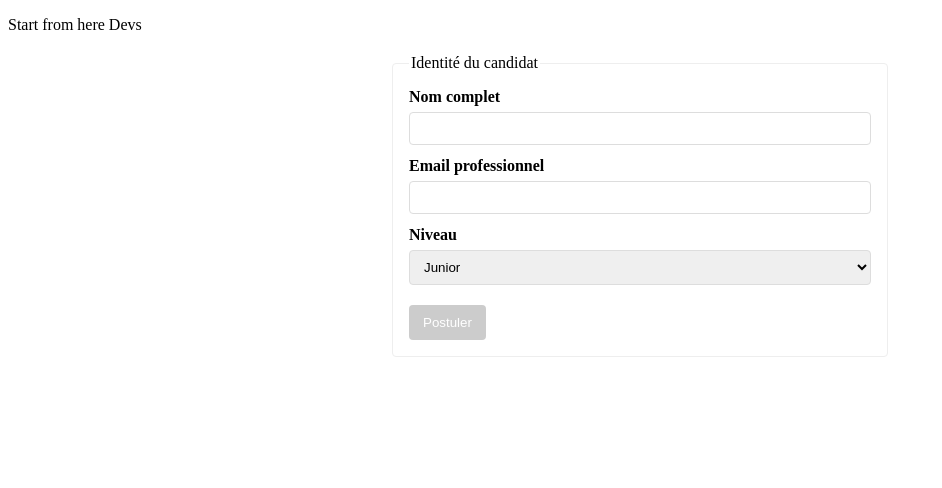
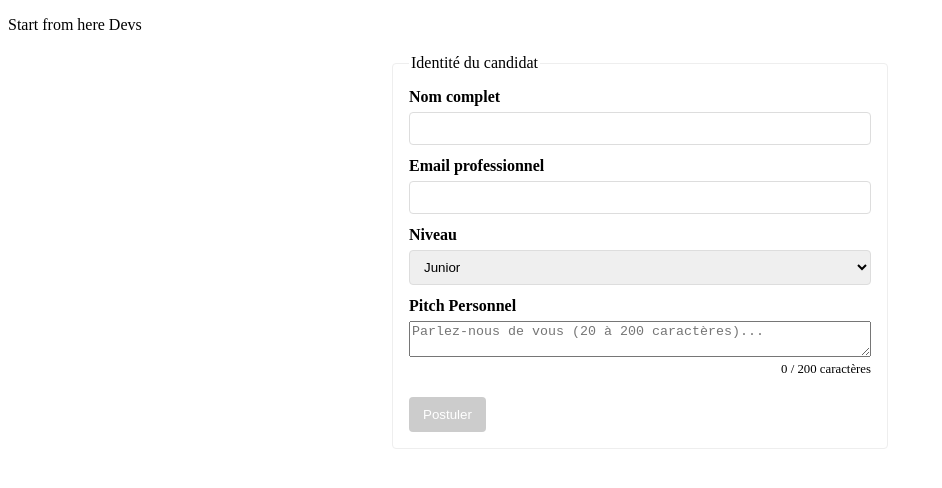
Before and after one commit to Must01/Atelier-Finale-N-4, an Angular app: page / in a window 1280 px wide. Shown: the top 488 px of the page, without its empty margins (0-942 px from the left). Built offline with nearby package versions, Linux system fonts and the light colour scheme.

Commit message:
Bio done

```diff
--- a/src/app/components/candidate-form/candidate-form.component.html
+++ b/src/app/components/candidate-form/candidate-form.component.html
@@ -3,9 +3,7 @@
   (ngSubmit)="onSubmit(candidateForm)"
   novalidate
   class="candidate-container"
-  [class.form-invalid]="
-    candidateForm.invalid && (candidateForm.touched || candidateForm.dirty)
-  "
+  [class.form-invalid]="candidateForm.invalid && (candidateForm.touched || candidateForm.dirty)"
 >
   <fieldset class="card">
     <legend>Identité du candidat</legend>
@@ -22,7 +20,7 @@
         minlength="5"
         [ngClass]="{
           valid: name.valid && name.dirty,
-          invalid: name.invalid && name.dirty,
+          invalid: name.invalid && name.dirty
         }"
       />
       <div class="errors" *ngIf="name.dirty && name.invalid">
@@ -43,7 +41,7 @@
         email
         [ngClass]="{
           valid: email.valid && email.dirty,
-          invalid: email.invalid && email.dirty,
+          invalid: email.invalid && email.dirty
         }"
       />
       <div class="errors" *ngIf="email.dirty && email.invalid">
@@ -62,7 +60,7 @@
         required
         [ngClass]="{
           valid: level.valid && level.dirty,
-          invalid: level.invalid && level.dirty,
+          invalid: level.invalid && level.dirty
         }"
       >
         <option value="Junior">Junior</option>
@@ -74,6 +72,32 @@
       </div>
     </div>
 
+    <div class="form-group">
+      <label for="bio">Pitch Personnel</label>
+      <textarea
+        id="bio"
+        name="bio"
+        [(ngModel)]="candidate.bio"
+        #bio="ngModel"
+        required
+        minlength="20"
+        maxlength="200"
+        placeholder="Parlez-nous de vous (20 à 200 caractères)..."
+      ></textarea>
+
+      <div
+        class="char-counter"
+        [style.color]="candidate.bio.length > 180 ? 'red' : 'inherit'"
+        style="text-align: right; font-size: 0.8rem; margin-top: 5px;"
+      >
+        {{ candidate.bio.length }} / 200 caractères
+      </div>
+
+      <div class="errors" *ngIf="bio.dirty && bio.errors?.['minlength']">
+        <div>Le pitch doit faire au moins 20 caractères.</div>
+      </div>
+    </div>
+
     <button type="submit" [disabled]="candidateForm.invalid" class="btn-submit">
       Postuler
     </button>
--- a/src/app/components/candidate-form/candidate-form.component.ts
+++ b/src/app/components/candidate-form/candidate-form.component.ts
@@ -10,18 +10,22 @@ import { FormsModule, NgForm } from '@angular/forms';
   styleUrls: ['./candidate-form.component.css']
 })
 export class CandidateFormComponent {
+  // Initialisation complète pour éviter les erreurs "undefined"
   candidate = {
     name: '',
     email: '',
-    level: 'Junior'
+    level: 'Junior',
+    bio: '' // Initialisé à vide pour que .length fonctionne immédiatement
   };
 
   onSubmit(form: NgForm) {
     if (form.valid) {
+      console.log('Données envoyées :', this.candidate);
+
+      // Reset complet du formulaire [FORM-01]
       form.resetForm({
-        name: '',
-        email: '',
-        level: 'Junior'
+        level: 'Junior',
+        bio: ''
       });
     }
   }
```
